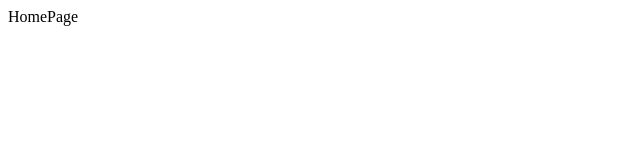
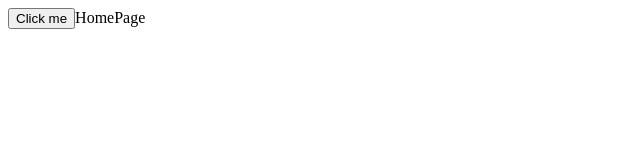
Before and after one commit to harishihan-c/Note-Taking-app, a React (Vite) app in the folder frontend/: page / in a window 1280 px wide. Shown: the top 160 px of the page, without its empty margins (0-640 px from the left). Built offline with nearby package versions, Linux system fonts and the light colour scheme.

Commit message:
setup: toaster added

```diff
--- a/frontend/src/Pages/HomePage.jsx
+++ b/frontend/src/Pages/HomePage.jsx
@@ -1,9 +1,13 @@
-import React from 'react'
+import React from "react";
+import toast from "react-hot-toast";
 
 const HomePage = () => {
   return (
-    <div>HomePage</div>
-  )
-}
+    <div>
+      <button onClick={() => toast.success("success")}>Click me</button>
+      HomePage
+    </div>
+  );
+};
 
-export default HomePage
+export default HomePage;
--- a/frontend/src/main.jsx
+++ b/frontend/src/main.jsx
@@ -3,11 +3,13 @@ import { createRoot } from "react-dom/client";
 import "./index.css";
 import App from "./App.jsx";
 import { BrowserRouter } from "react-router";
+import { Toaster } from "react-hot-toast";
 
 createRoot(document.getElementById("root")).render(
   <StrictMode>
     <BrowserRouter>
       <App />
+      <Toaster />
     </BrowserRouter>
   </StrictMode>
 );
```
